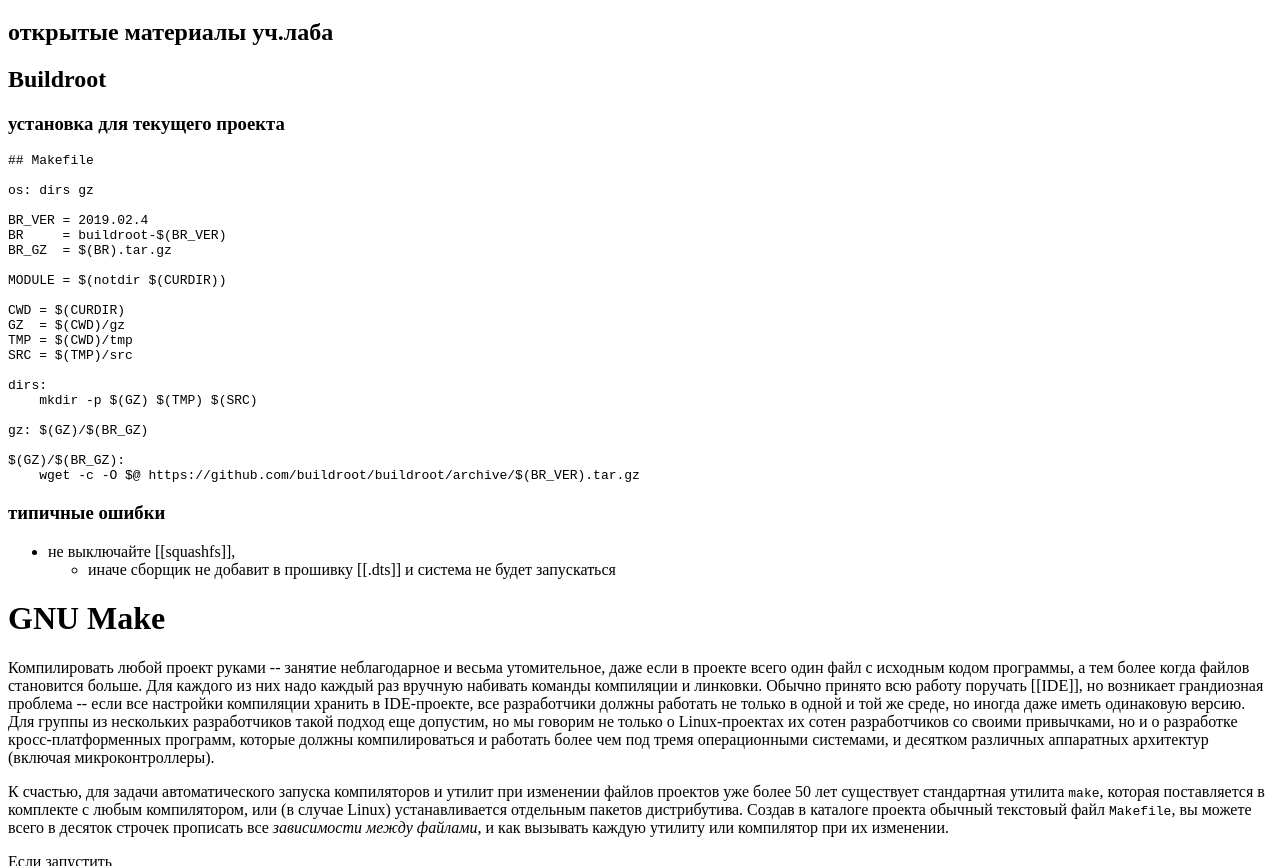
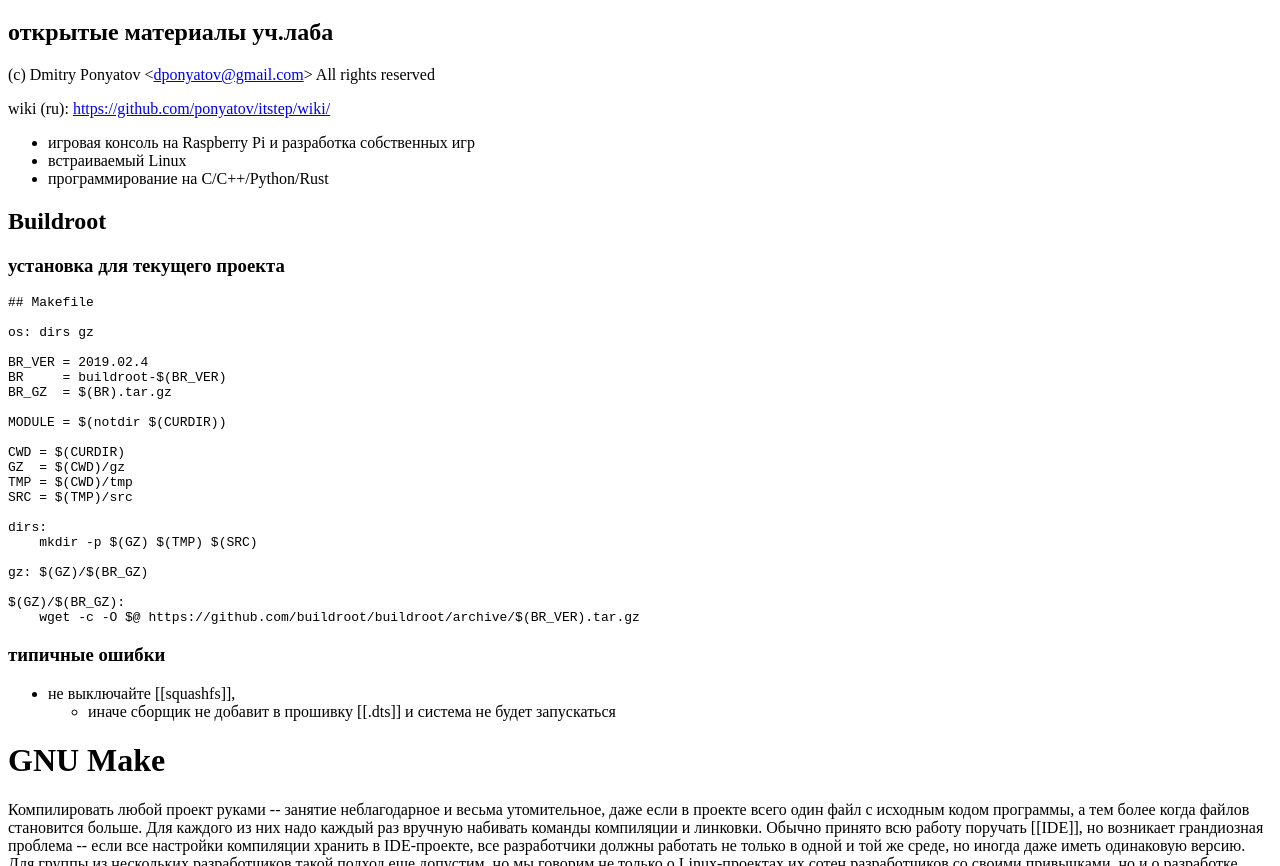
Before and after one commit to ponyatov/itstep, a plain HTML site: page docs/index.html in a window 1280 px wide. Shown: the part 1571-2437 px from the top of the page. Drawn offline with Linux system fonts and the light colour scheme.

Commit message:
* README
Signed-off-by: Dmitry Ponyatov <dponyatov@gmail.com>

```diff
--- a/docs/index.html
+++ b/docs/index.html
@@ -129,6 +129,13 @@
 </nav>
 <h1 id="itstep">itstep</h1>
 <h2 id="открытые-материалы-учлаба">открытые материалы уч.лаба</h2>
+<p>(c) Dmitry Ponyatov &lt;<a href="mailto:dponyatov@gmail.com">dponyatov@gmail.com</a>&gt; All rights reserved</p>
+<p>wiki (ru): <a href="https://github.com/ponyatov/itstep/wiki/">https://github.com/ponyatov/itstep/wiki/</a></p>
+<ul>
+<li>игровая консоль на Raspberry Pi и разработка собственных игр</li>
+<li>встраиваемый Linux</li>
+<li>программирование на C/C++/Python/Rust</li>
+</ul>
 <h2 id="buildroot">Buildroot</h2>
 <h3 id="установка-для-текущего-проекта">установка для текущего проекта</h3>
 <pre class="{Makefile}"><code>## Makefile
```
Also changed, not shown: 1 other file.
